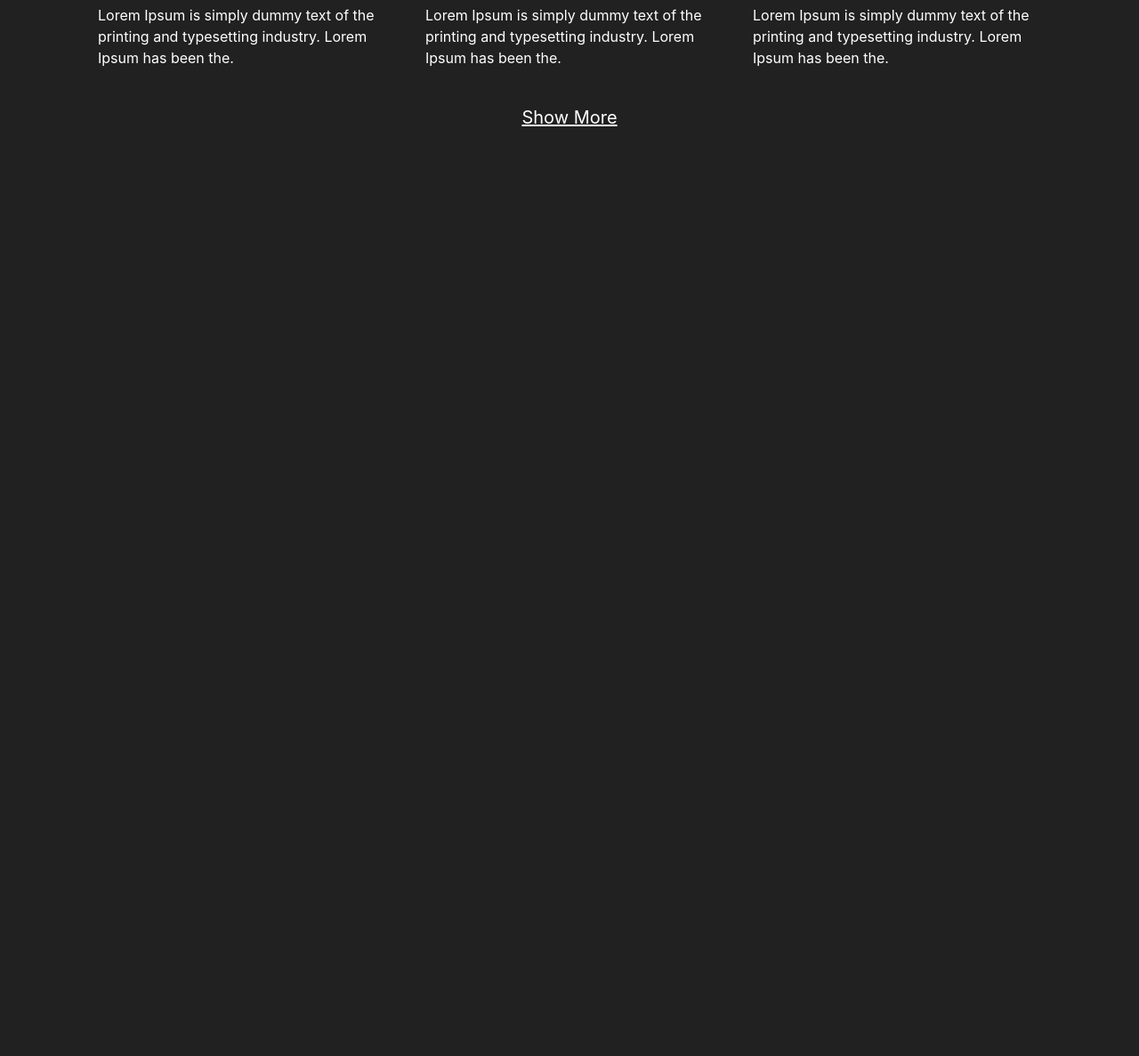
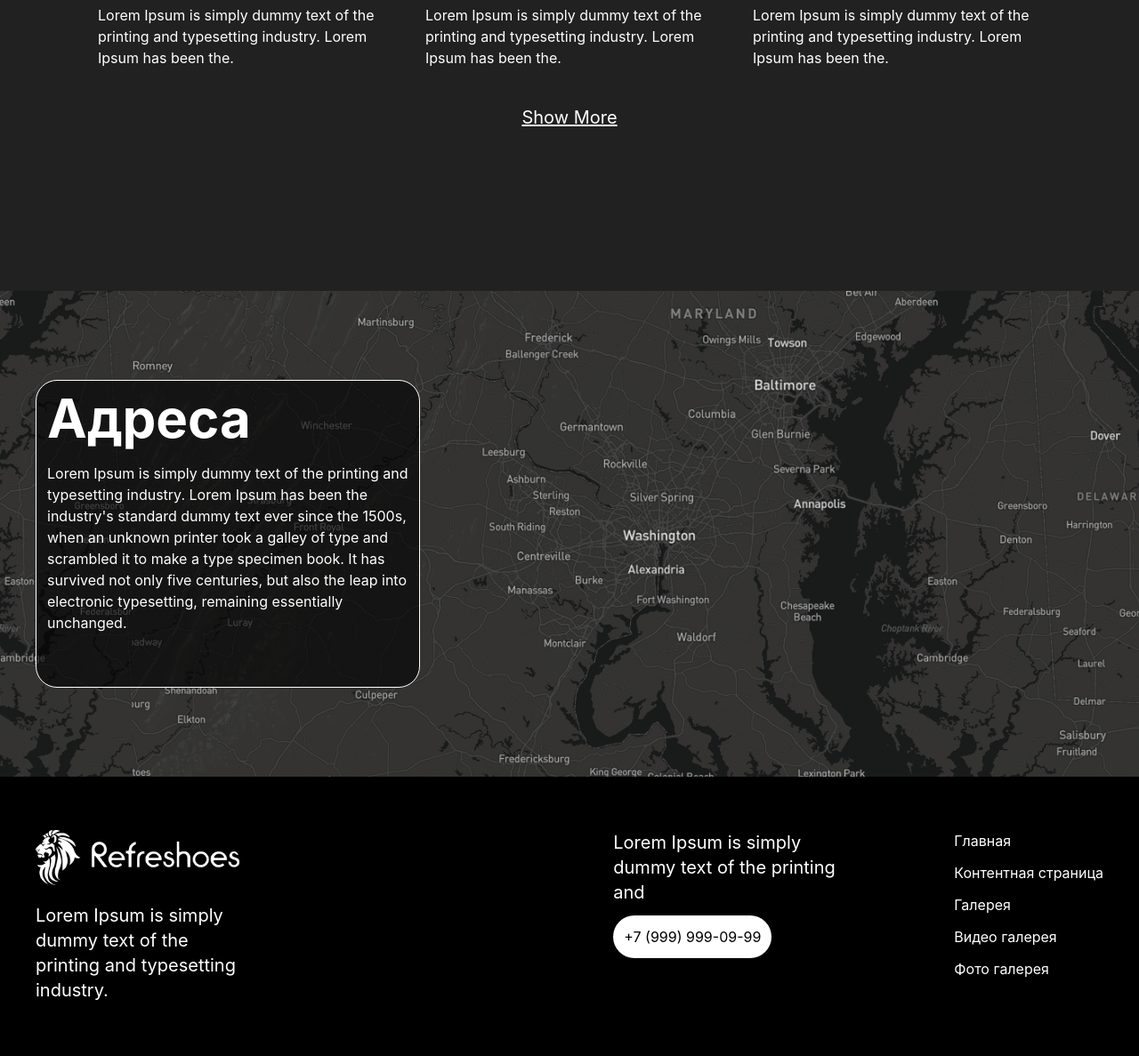
Before and after one commit to Vikingstrong/Home-Work-11, a website: page src/page3.html in a window 1280 px wide. Shown: the part 1944-3131 px from the top of the page at 89% size. Before the commit the page ends 2191 px from the top, so only its background shows below. Drawn offline with nearby package versions, Linux system fonts and the light colour scheme; files that its build step writes are made by us from their sources.

Commit message:
Add map section and footer on page 3 and fix footer on all page

```diff
--- a/index.html
+++ b/index.html
@@ -147,7 +147,7 @@
             <h4 class="font-bold">Lorem Ipsum</h4>
         </div>
     </section>
-    <section style="background-image: url(src/imgpage1/section5/map.png);" class="px-5 lg:mb-0 py-15 my-20 lg:py-25 lg:px-0 bg-cover bg-no-repeat">
+    <section style="background-image: url(src/imgpage1/section5/map.png);" class="px-5 mb-0 py-15 my-20 lg:py-25 lg:px-0 bg-cover bg-no-repeat">
         <div class="max-w-300 m-auto">
             <div class="flex flex-col gap-5 p-3 bg-[#00000099] rounded-3xl border border-white lg:w-[36%] pb-15">
                 <h2 class="text-5xl lg:text-6xl font-bold">Адреса</h2>
--- a/src/page2.html
+++ b/src/page2.html
@@ -92,7 +92,7 @@
         </div>
         <a href="https://refreshoes.com/collections/zapatillas_hombre" class="text-[20px] underline">Show More</a>
     </section>
-    <section style="background-image: url(./imgpage1/section5/map.png);" class="px-5 py-15 my-20 lg:mb-0 lg:py-25 lg:px-0 bg-cover bg-no-repeat">
+    <section style="background-image: url(./imgpage1/section5/map.png);" class="px-5 py-15 my-20 mb-0 lg:py-25 lg:px-0 bg-cover bg-no-repeat">
         <div class="max-w-300 m-auto">
             <div class="flex flex-col gap-5 p-3 bg-[#00000099] rounded-3xl border border-white lg:w-[36%] pb-15">
                 <h2 class="text-5xl lg:text-6xl font-bold">Адреса</h2>
--- a/src/page3.html
+++ b/src/page3.html
@@ -83,6 +83,36 @@
         </div>
         <a href="https://refreshoes.com/collections/zapatillas_hombre" class="text-[20px] underline">Show More</a>
     </section>
+    <section style="background-image: url(./imgpage1/section5/map.png);" class="px-5 py-15 my-20 mb-0 lg:py-25 lg:px-0 bg-cover bg-no-repeat">
+        <div class="max-w-300 m-auto">
+            <div class="flex flex-col gap-5 p-3 bg-[#00000099] rounded-3xl border border-white lg:w-[36%] pb-15">
+                <h2 class="text-5xl lg:text-6xl font-bold">Адреса</h2>
+                <p>Lorem Ipsum is simply dummy text of the printing and typesetting industry. Lorem Ipsum has been the industry's standard dummy text ever since the 1500s, when an unknown printer took a galley of type and scrambled it to make a type specimen book. It has survived not only five centuries, but also the leap into electronic typesetting, remaining essentially unchanged. </p>
+            </div>
+        </div>
+    </section>
 </main>
+
+<footer class="bg-black p-5 lg:px-0 lg:py-15">
+    <div class="max-w-300 m-auto flex flex-col gap-5 lg:flex-row lg:justify-between w-full">
+        <div class="flex flex-col gap-5 items-start lg:w-[22%]">
+            <img src="./imgpage1/footer/logo.png" alt="">
+            <p class="text-xl">Lorem Ipsum is simply dummy text of the printing and typesetting industry.</p>
+        </div>
+        <div class="flex flex-col gap-5 lg:flex-row lg:justify-between">
+            <div class="flex flex-col gap-3 items-start lg:w-[30%] lg:ml-100">
+                <p class="text-xl">Lorem Ipsum is simply dummy text of the printing and </p>
+                <p class="text-black p-3 bg-white rounded-3xl self-center lg:self-start">+7 (999) 999-09-99</p>
+            </div>
+            <div class="flex flex-col gap-3 items-center lg:items-start">
+                <p>Главная</p>
+                <p>Контентная страница</p>
+                <p>Галерея</p>
+                <p>Видео галерея</p>
+                <p>Фото галерея</p>
+            </div>
+        </div>
+    </div>
+</footer>
 </body>
 </html>
```
